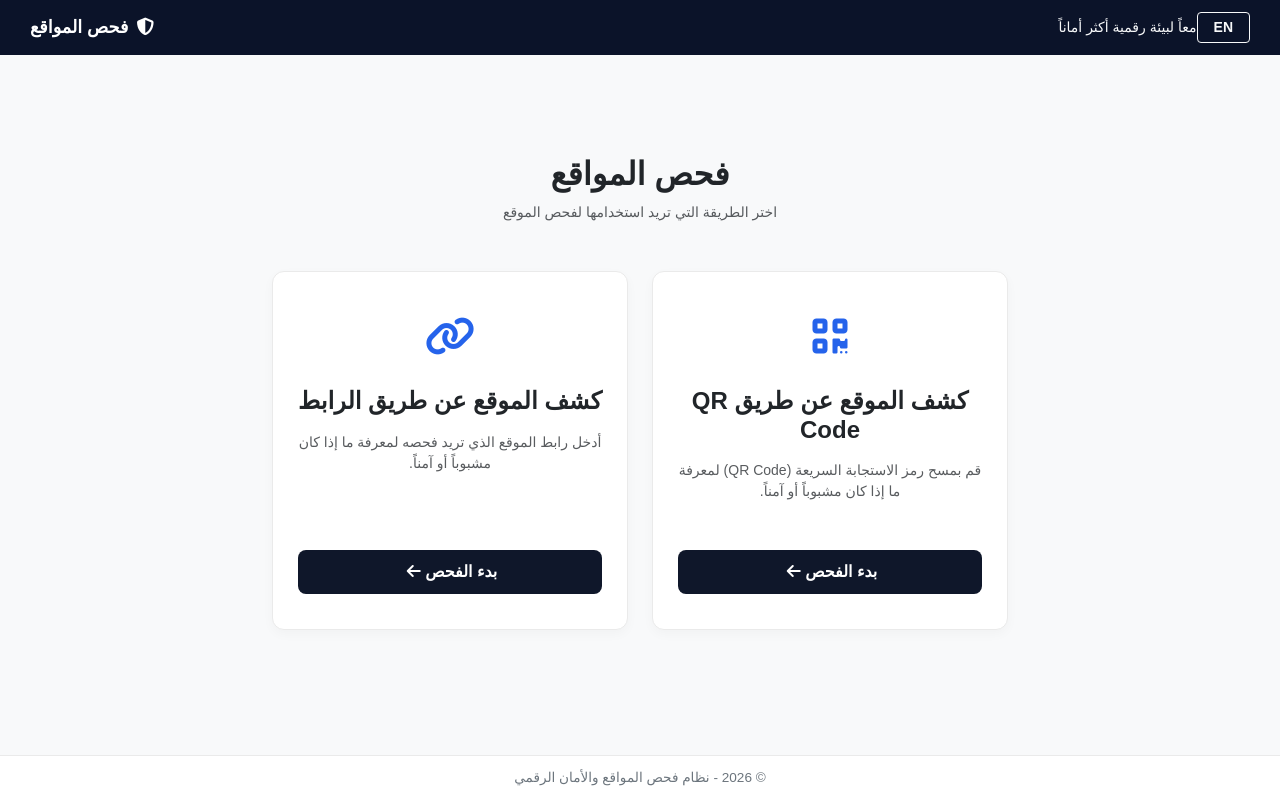
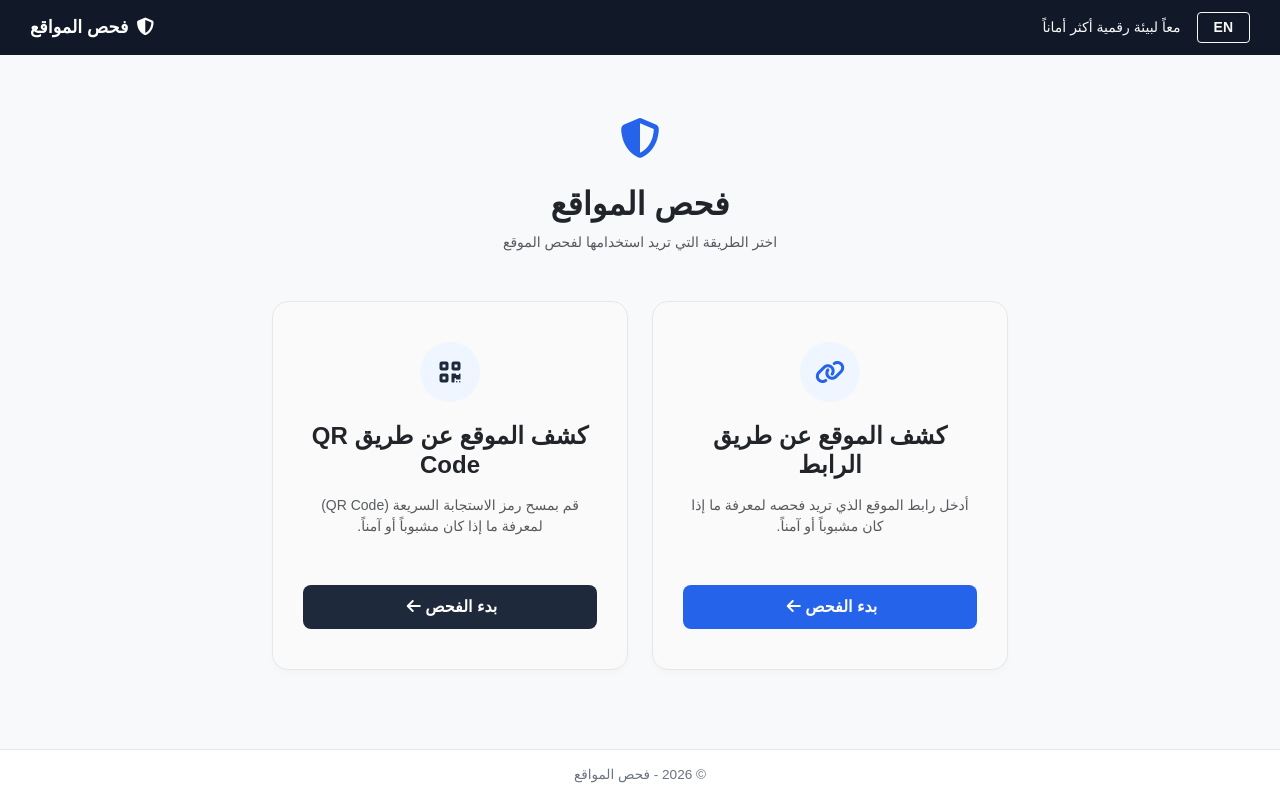
Before and after one commit to Ahmadk-coder/url-qr-scanner, a Flask app: page / in a window 1280 px wide. Run offline with Flask 3, Linux system fonts and the light colour scheme.

Commit message:
Update index.html

```diff
--- a/templates/index.html
+++ b/templates/index.html
@@ -8,22 +8,25 @@
     <link rel="stylesheet" href="https://cdnjs.cloudflare.com/ajax/libs/font-awesome/6.4.0/css/all.min.css">
     <style>
         body { background-color: #f8f9fa; font-family: 'Cairo', sans-serif; display: flex; flex-direction: column; min-height: 100vh; justify-content: space-between; margin: 0; }
-        .top-navbar { background-color: #0b1329; color: white; padding: 12px 30px; display: flex; justify-content: space-between; align-items: center; width: 100%; }
+        .navbar-custom { background-color: #111827; color: white; padding: 12px 30px; display: flex; justify-content: space-between; align-items: center; width: 100%; }
         .brand-title { color: white; font-weight: bold; text-decoration: none; font-size: 1.1rem; }
-        .card-custom { background: white; border-radius: 12px; border: 1px solid #eaeaea; box-shadow: 0 4px 12px rgba(0,0,0,0.03); padding: 35px 25px; text-align: center; height: 100%; display: flex; flex-direction: column; justify-content: space-between; }
-        .icon-custom { font-size: 2.5rem; color: #2563eb; margin-bottom: 20px; }
-        .btn-main { background-color: #0f172a; color: white; border-radius: 8px; padding: 10px 20px; font-weight: bold; width: 100%; border: none; }
-        .btn-main:hover { background-color: #1e293b; color: white; }
-        .footer-bar { background: white; text-align: center; padding: 12px; border-top: 1px solid #eaeaea; color: #6c757d; font-size: 0.85rem; }
+        .card-custom { background: #fafafa; border-radius: 16px; border: 1px solid #e5e7eb; box-shadow: 0 4px 6px rgba(0,0,0,0.02); padding: 40px 30px; text-align: center; height: 100%; display: flex; flex-direction: column; justify-content: space-between; }
+        .icon-circle { width: 60px; height: 60px; background-color: #eff6ff; color: #2563eb; border-radius: 50%; display: flex; align-items: center; justify-content: center; font-size: 1.5rem; margin: 0 auto 20px auto; }
+        .icon-circle-qr { width: 60px; height: 60px; background-color: #eff6ff; color: #1e293b; border-radius: 50%; display: flex; align-items: center; justify-content: center; font-size: 1.5rem; margin: 0 auto 20px auto; }
+        .btn-blue { background-color: #2563eb; color: white; border-radius: 8px; padding: 10px 20px; font-weight: bold; width: 100%; border: none; }
+        .btn-blue:hover { background-color: #1d4ed8; color: white; }
+        .btn-dark-custom { background-color: #1e293b; color: white; border-radius: 8px; padding: 10px 20px; font-weight: bold; width: 100%; border: none; }
+        .btn-dark-custom:hover { background-color: #0f172a; color: white; }
+        .footer-bar { background: white; text-align: center; padding: 15px; border-top: 1px solid #e5e7eb; color: #6b7280; font-size: 0.85rem; }
     </style>
 </head>
 <body>
 
-    <!-- الشريط العلوي الأصلي بدقة -->
-    <div class="top-navbar">
+    <!-- الشريط العلوي المطابق للصورة -->
+    <div class="navbar-custom">
         <div class="d-flex align-items-center">
-            <button class="btn btn-sm btn-outline-light fw-bold px-3" id="langBtn" onclick="toggleLanguage()">EN</button>
-            <span class="text-light small ms-3" id="sloganText">معاً لبيئة رقمية أكثر أماناً</span>
+            <button class="btn btn-sm btn-outline-light fw-bold px-3 ms-3" id="langBtn" onclick="toggleLanguage()">EN</button>
+            <span class="text-light small" id="sloganText">معاً لبيئة رقمية أكثر أماناً</span>
         </div>
         <div>
             <a class="brand-title" href="#"><i class="fas fa-shield-alt ms-2"></i>فحص المواقع</a>
@@ -33,55 +36,58 @@
     <!-- المحتوى الرئيسي -->
     <div class="container my-auto py-5">
         <div class="text-center mb-5">
+            <div style="color: #2563eb; font-size: 2.5rem;" class="mb-3">
+                <i class="fas fa-shield-alt"></i>
+            </div>
             <h2 class="fw-bold text-dark mb-2" id="mainTitle">فحص المواقع</h2>
             <p class="text-muted small" id="mainSub">اختر الطريقة التي تريد استخدامها لفحص الموقع</p>
         </div>
 
         <div class="row justify-content-center g-4">
-            <!-- بطاقة كشف الـ QR Code -->
+            <!-- بطاقة كشف الموقع عن طريق الرابط -->
             <div class="col-md-5 col-lg-4">
                 <div class="card-custom">
                     <div>
-                        <div class="icon-custom"><i class="fas fa-qrcode"></i></div>
-                        <h4 class="fw-bold mb-3" id="qrTitle">كشف الموقع عن طريق QR Code</h4>
-                        <p class="text-muted small mb-4" id="qrDesc">قم بمسح رمز الاستجابة السريعة (QR Code) لمعرفة ما إذا كان مشبوباً أو آمناً.</p>
+                        <div class="icon-circle"><i class="fas fa-link"></i></div>
+                        <h4 class="fw-bold mb-3 text-dark" id="urlTitle">كشف الموقع عن طريق الرابط</h4>
+                        <p class="text-muted small mb-4" id="urlDesc">أدخل رابط الموقع الذي تريد فحصه لمعرفة ما إذا كان مشبوباً أو آمناً.</p>
 
-                        <!-- قسم رفع الملف المخفي -->
-                        <div id="qrSection" class="mt-3 text-start" style="display: none;">
-                            <label class="form-label fw-bold small" id="qrFileLabel">اختر صورة الـ QR:</label>
-                            <input type="file" id="qrFile" class="form-control form-control-sm mb-2" accept="image/*">
-                            <button class="btn btn-main btn-sm" onclick="checkQr()" id="qrAnalyzeBtn">تحليل الـ QR الآن</button>
+                        <!-- صندوق إدخال الرابط المخفي -->
+                        <div id="urlSection" class="mt-3 text-start" style="display: none;">
+                            <label class="form-label fw-bold small" id="urlInputLabel">أدخل الرابط:</label>
+                            <input type="text" id="urlInput" class="form-control form-control-sm mb-2" placeholder="https://example.com" dir="ltr" style="text-align: right;">
+                            <button class="btn btn-blue btn-sm" onclick="checkUrl()" id="urlAnalyzeBtn">فحص الرابط الآن</button>
                         </div>
                     </div>
                     <div class="mt-4">
-                        <button class="btn btn-main" onclick="toggleQrBox()" id="qrToggleBtn">بدء الفحص <i class="fas fa-arrow-left ms-1" id="qrArrow"></i></button>
+                        <button class="btn btn-blue" onclick="toggleUrlBox()" id="urlToggleBtn">بدء الفحص <i class="fas fa-arrow-left ms-1"></i></button>
                     </div>
                 </div>
             </div>
 
-            <!-- بطاقة كشف الرابط -->
+            <!-- بطاقة QR Code -->
             <div class="col-md-5 col-lg-4">
                 <div class="card-custom">
                     <div>
-                        <div class="icon-custom"><i class="fas fa-link"></i></div>
-                        <h4 class="fw-bold mb-3" id="urlTitle">كشف الموقع عن طريق الرابط</h4>
-                        <p class="text-muted small mb-4" id="urlDesc">أدخل رابط الموقع الذي تريد فحصه لمعرفة ما إذا كان مشبوباً أو آمناً.</p>
+                        <div class="icon-circle-qr"><i class="fas fa-qrcode"></i></div>
+                        <h4 class="fw-bold mb-3 text-dark" id="qrTitle">كشف الموقع عن طريق QR Code</h4>
+                        <p class="text-muted small mb-4" id="qrDesc">قم بمسح رمز الاستجابة السريعة (QR Code) لمعرفة ما إذا كان مشبوباً أو آمناً.</p>
 
-                        <!-- قسم إدخال الرابط المخفي -->
-                        <div id="urlSection" class="mt-3 text-start" style="display: none;">
-                            <label class="form-label fw-bold small" id="urlInputLabel">أدخل الرابط:</label>
-                            <input type="text" id="urlInput" class="form-control form-control-sm mb-2" placeholder="https://example.com" dir="ltr" style="text-align: right;">
-                            <button class="btn btn-main btn-sm" onclick="checkUrl()" id="urlAnalyzeBtn">فحص الرابط الآن</button>
+                        <!-- صندوق رفع ملف الـ QR المخفي -->
+                        <div id="qrSection" class="mt-3 text-start" style="display: none;">
+                            <label class="form-label fw-bold small" id="qrFileLabel">اختر صورة الـ QR:</label>
+                            <input type="file" id="qrFile" class="form-control form-control-sm mb-2" accept="image/*">
+                            <button class="btn btn-dark-custom btn-sm" onclick="checkQr()" id="qrAnalyzeBtn">تحليل الـ QR الآن</button>
                         </div>
                     </div>
                     <div class="mt-4">
-                        <button class="btn btn-main" onclick="toggleUrlBox()" id="urlToggleBtn">بدء الفحص <i class="fas fa-arrow-left ms-1" id="urlArrow"></i></button>
+                        <button class="btn btn-dark-custom" onclick="toggleQrBox()" id="qrToggleBtn">بدء الفحص <i class="fas fa-arrow-left ms-1"></i></button>
                     </div>
                 </div>
             </div>
         </div>
 
-        <!-- منطقة عرض النتائج -->
+        <!-- منطقة عرض النتائج الذكية والأمنية -->
         <div class="row justify-content-center mt-4">
             <div class="col-md-9 col-lg-8">
                 <div id="resultContainer"></div>
@@ -89,9 +95,9 @@
         </div>
     </div>
 
-    <!-- التذييل الأصلي -->
+    <!-- التذييل -->
     <div class="footer-bar" id="footerText">
-        © 2026 - نظام فحص المواقع والأمان الرقمي
+        © 2026 - فحص المواقع
     </div>
 
     <script>
@@ -109,19 +115,19 @@
                 document.getElementById('mainTitle').innerText = 'Website Scanner';
                 document.getElementById('mainSub').innerText = 'Choose the method you want to use to scan the website';
 
+                document.getElementById('urlTitle').innerText = 'Detect via URL';
+                document.getElementById('urlDesc').innerText = 'Enter website URL to check if it is safe or malicious.';
+                document.getElementById('urlToggleBtn').innerHTML = 'Start Scan <i class="fas fa-arrow-right me-1"></i>';
+                document.getElementById('urlInputLabel').innerText = 'Enter URL:';
+                document.getElementById('urlAnalyzeBtn').innerText = 'Analyze URL Now';
+
                 document.getElementById('qrTitle').innerText = 'Detect via QR Code';
                 document.getElementById('qrDesc').innerText = 'Scan QR Code to check if it is safe or malicious.';
-                document.getElementById('qrToggleBtn').innerHTML = 'Start Scan <i class="fas fa-arrow-right me-1" id="qrArrow"></i>';
+                document.getElementById('qrToggleBtn').innerHTML = 'Start Scan <i class="fas fa-arrow-right me-1"></i>';
                 document.getElementById('qrFileLabel').innerText = 'Select QR image:';
                 document.getElementById('qrAnalyzeBtn').innerText = 'Analyze QR Now';
 
-                document.getElementById('urlTitle').innerText = 'Detect via URL';
-                document.getElementById('urlDesc').innerText = 'Enter website URL to check if it is safe or malicious.';
-                document.getElementById('urlToggleBtn').innerHTML = 'Start Scan <i class="fas fa-arrow-right me-1" id="urlArrow"></i>';
-                document.getElementById('urlInputLabel').innerText = 'Enter URL:';
-                document.getElementById('urlAnalyzeBtn').innerText = 'Analyze URL Now';
-
-                document.getElementById('footerText').innerText = '© 2026 - Website Scanner & Digital Security System';
+                document.getElementById('footerText').innerText = '© 2026 - Website Scanner';
             } else {
                 htmlTag.setAttribute('dir', 'rtl');
                 htmlTag.setAttribute('lang', 'ar');
@@ -130,29 +136,29 @@
                 document.getElementById('mainTitle').innerText = 'فحص المواقع';
                 document.getElementById('mainSub').innerText = 'اختر الطريقة التي تريد استخدامها لفحص الموقع';
 
+                document.getElementById('urlTitle').innerText = 'كشف الموقع عن طريق الرابط';
+                document.getElementById('urlDesc').innerText = 'أدخل رابط الموقع الذي تريد فحصه لمعرفة ما إذا كان مشبوباً أو آمناً.';
+                document.getElementById('urlToggleBtn').innerHTML = 'بدء الفحص <i class="fas fa-arrow-left ms-1"></i>';
+                document.getElementById('urlInputLabel').innerText = 'أدخل الرابط:';
+                document.getElementById('urlAnalyzeBtn').innerText = 'فحص الرابط الآن';
+
                 document.getElementById('qrTitle').innerText = 'كشف الموقع عن طريق QR Code';
                 document.getElementById('qrDesc').innerText = 'قم بمسح رمز الاستجابة السريعة (QR Code) لمعرفة ما إذا كان مشبوباً أو آمناً.';
-                document.getElementById('qrToggleBtn').innerHTML = 'بدء الفحص <i class="fas fa-arrow-left ms-1" id="qrArrow"></i>';
+                document.getElementById('qrToggleBtn').innerHTML = 'بدء الفحص <i class="fas fa-arrow-left ms-1"></i>';
                 document.getElementById('qrFileLabel').innerText = 'اختر صورة الـ QR:';
                 document.getElementById('qrAnalyzeBtn').innerText = 'تحليل الـ QR الآن';
 
-                document.getElementById('urlTitle').innerText = 'كشف الموقع عن طريق الرابط';
-                document.getElementById('urlDesc').innerText = 'أدخل رابط الموقع الذي تريد فحصه لمعرفة ما إذا كان مشبوباً أو آمناً.';
-                document.getElementById('urlToggleBtn').innerHTML = 'بدء الفحص <i class="fas fa-arrow-left ms-1" id="urlArrow"></i>';
-                document.getElementById('urlInputLabel').innerText = 'أدخل الرابط:';
-                document.getElementById('urlAnalyzeBtn').innerText = 'فحص الرابط الآن';
+                document.getElementById('footerText').innerText = '© 2026 - فحص المواقع';
+            }
+        }
 
-                document.getElementById('footerText').innerText = '© 2026 - نظام فحص المواقع والأمان الرقمي';
-            }
+        function toggleUrlBox() {
+            const sec = document.getElementById('urlSection');
+            sec.style.display = sec.style.display === 'none' ? 'block' : 'none';
         }
 
         function toggleQrBox() {
             const sec = document.getElementById('qrSection');
-            sec.style.display = sec.style.display === 'none' ? 'block' : 'none';
-        }
-
-        function toggleUrlBox() {
-            const sec = document.getElementById('urlSection');
             sec.style.display = sec.style.display === 'none' ? 'block' : 'none';
         }
 
```
